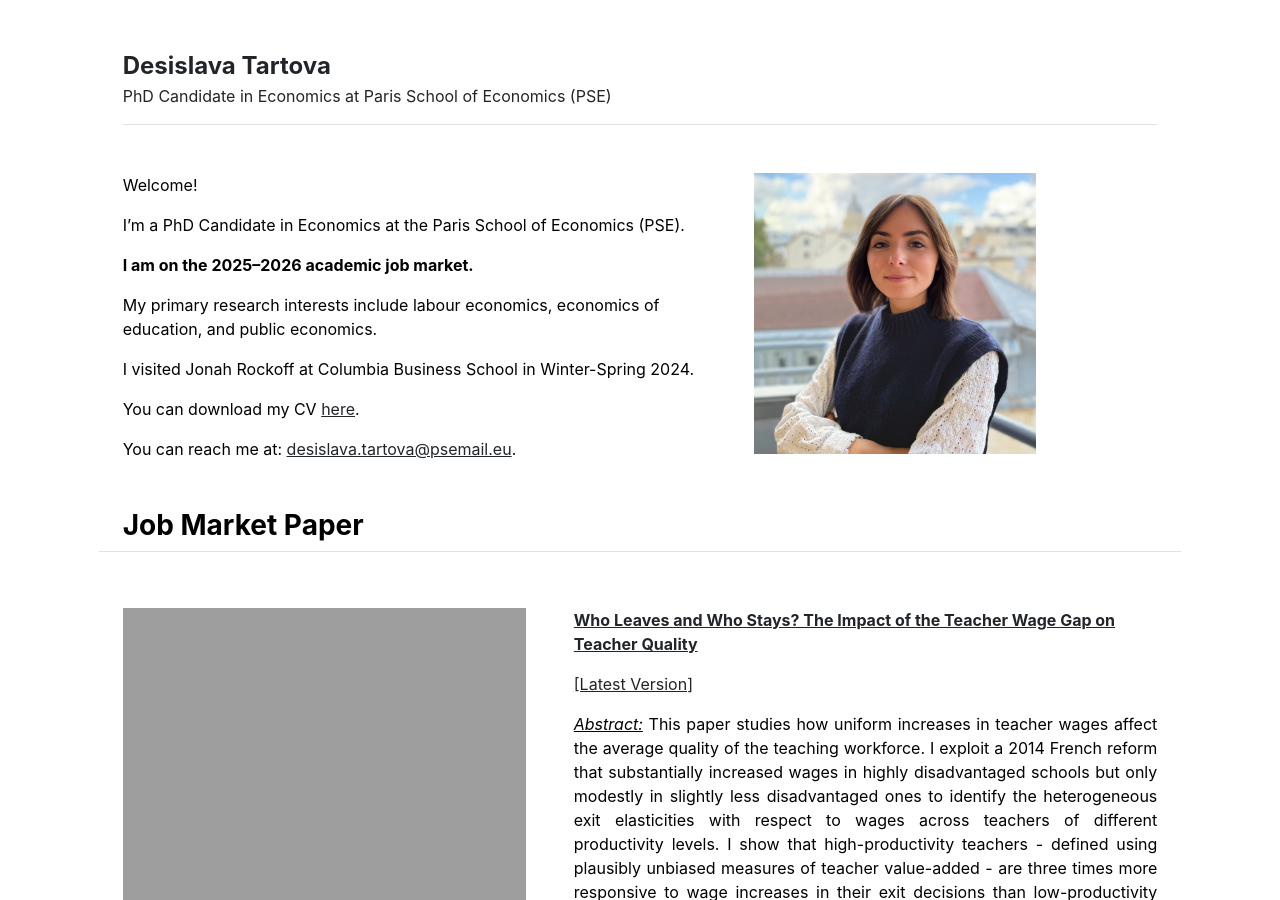
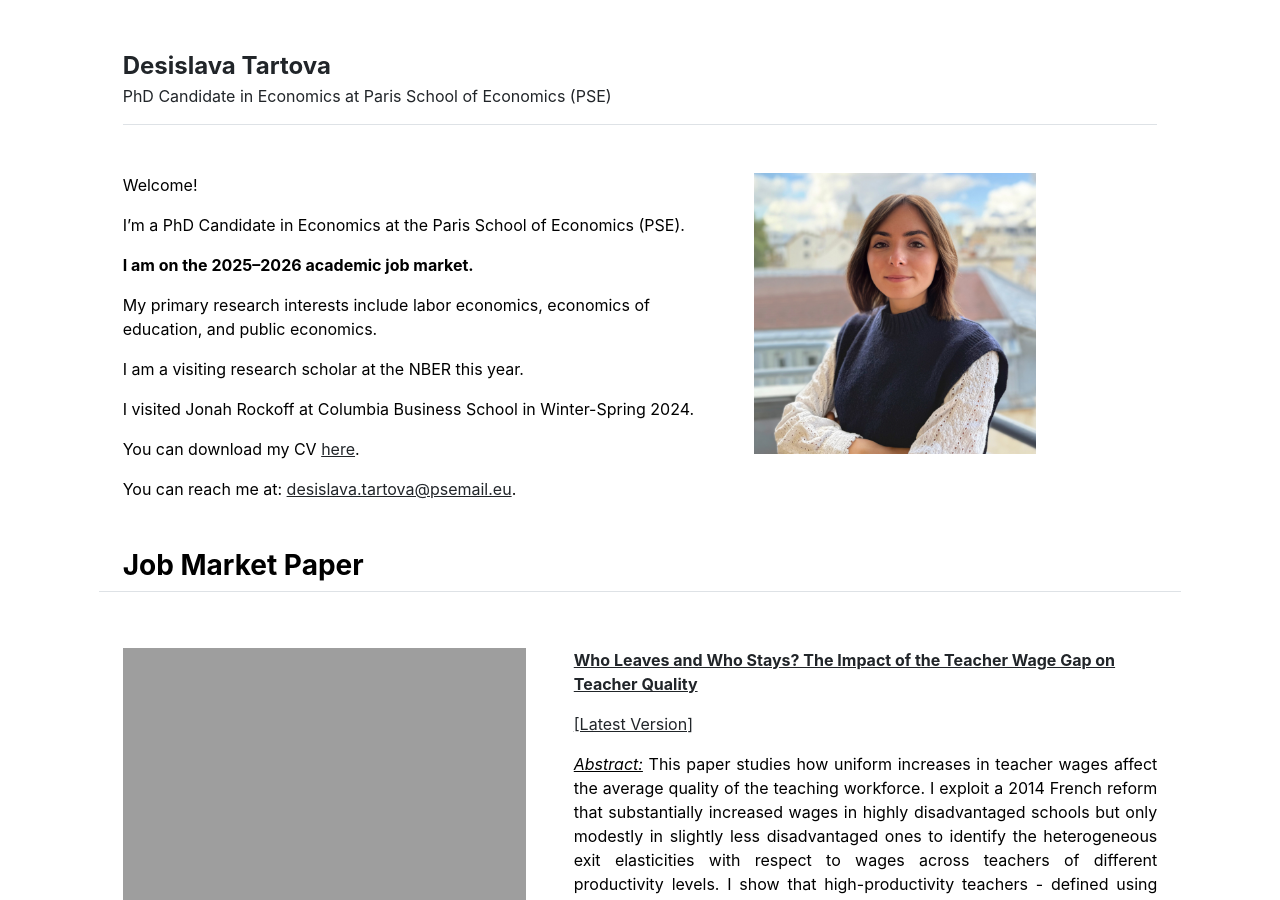
Before and after one commit to desislavatartova/desislavatartova.github.io, a Jekyll site: the page built from index.md, in a window 1280 px wide and 900 px high. Built offline with Jekyll 4.4.1, drawn with Linux system fonts in a browser that asks for light colours.

Commit message:
Update home.html

```diff
--- a/_layouts/home.html
+++ b/_layouts/home.html
@@ -8,7 +8,8 @@ layout: default
 -->    Welcome! <p></p>
     I’m a PhD Candidate in Economics at the Paris School of Economics (PSE). <p></p>
     <b>I am on the 2025–2026 academic job market.</b><p></p>
-    My primary research interests include labour economics, economics of education, and public economics. <p></p>
+    My primary research interests include labor economics, economics of education, and public economics. <p></p>
+    I am a visiting research scholar at the NBER this year. <p></p>
     I visited Jonah Rockoff at Columbia Business School in Winter-Spring 2024. <p></p>
     You can download my CV <a href="http://desislavatartova.github.io/pdf/CV_DTARTOVA.pdf" target="_blank">here</a>.
 	   <p></p>
```
